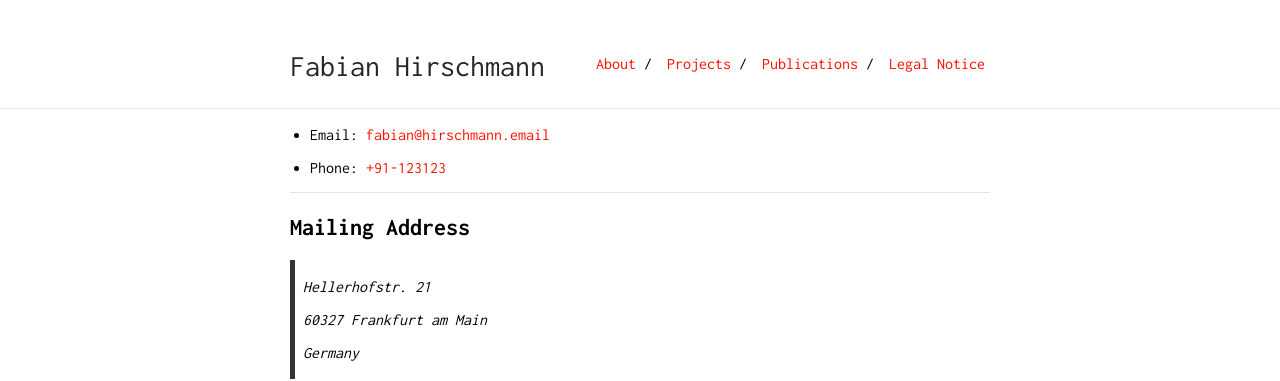
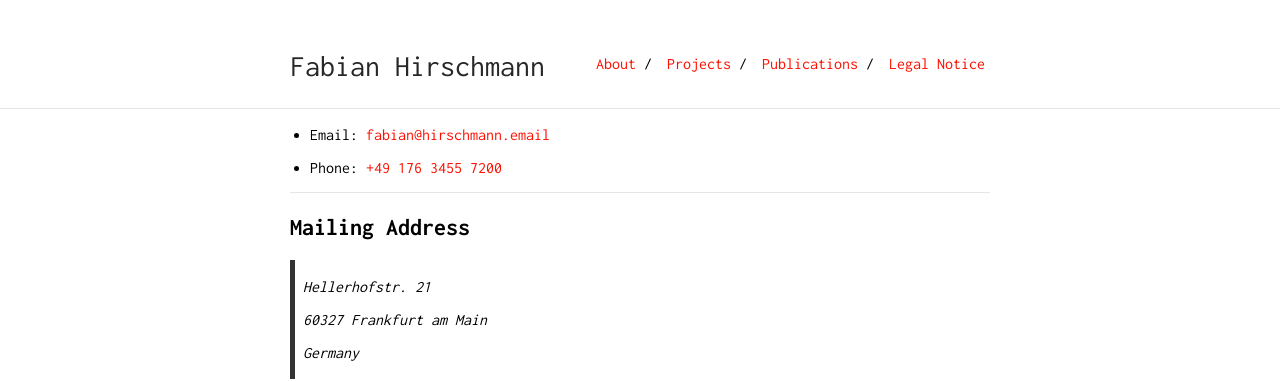
Before and after one commit to fhirschmann/fhirschmann.github.io, a Jekyll site: the page built from legal.md, in a window 1280 px wide and 900 px high. Shown: the top 381 px of the window. Built offline with Jekyll 4.4.1, drawn with Linux system fonts in a browser that asks for light colours.

Commit message:
update phone number

```diff
--- a/legal.md
+++ b/legal.md
@@ -5,7 +5,7 @@ is_contact: true
 
 * Email: [fabian@hirschmann.email](mailto:fabian@hirschmann.email)
 
-* Phone: [+91-123123](tel:+49 176 3455 7200)
+* Phone: [+49 176 3455 7200](tel:+49 176 3455 7200)
 
 ---
 
```
